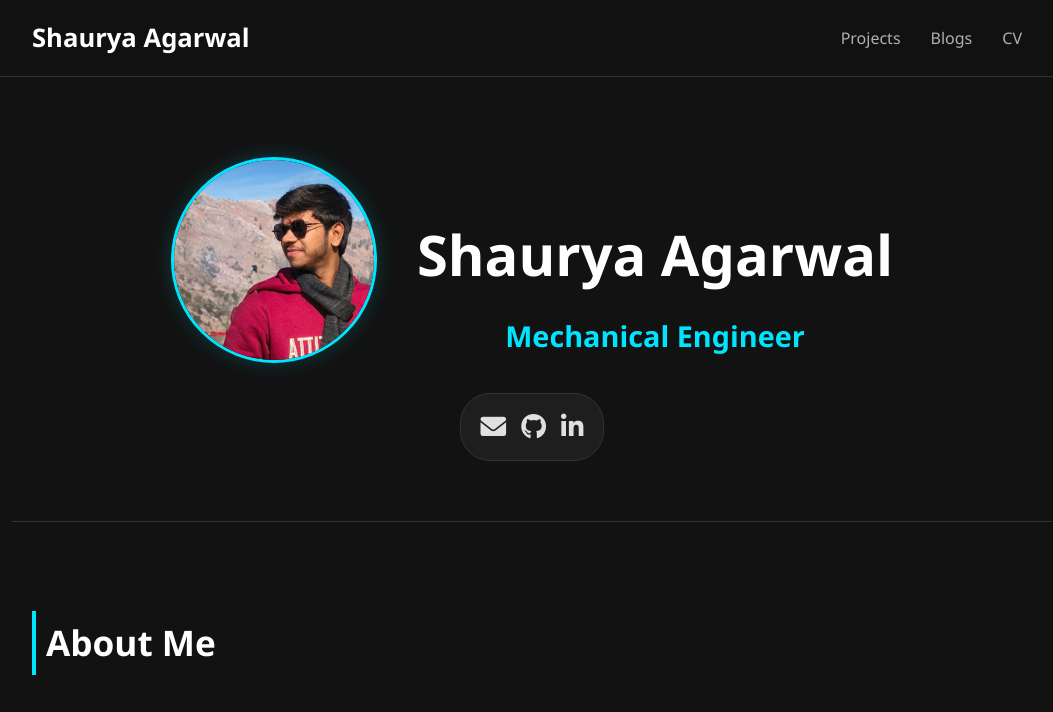
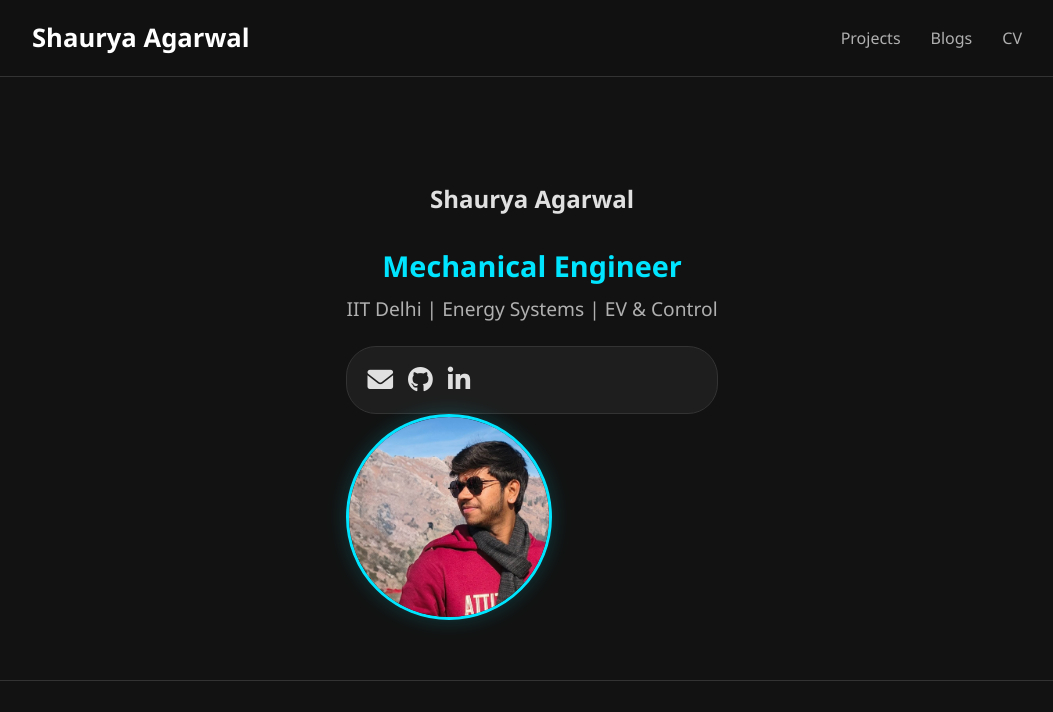
Before and after one commit to rryyuu-7/rryyuu-7.github.io, a plain HTML site: page index.html in a window 1280 px wide. Shown: the top 712 px of the page, without its empty margins (108-1161 px from the left). Drawn offline with Linux system fonts and the light colour scheme.

Commit message:
Adjusting some name and things

```diff
--- a/index.html
+++ b/index.html
@@ -20,23 +20,29 @@
         </div>
     </header>
 
-    <section class="container hero section">
-        <div class="profile-block">
+<section class="hero">
+    <div class="container hero-inner">
+
+        <div class="hero-left">
+            <h1>Shaurya Agarwal</h1>
+            <p class="title">Mechanical Engineer</p>
+            <p class="subtitle">IIT Delhi | Energy Systems | EV & Control</p>
+
+            <div class="social-bar">
+                <a href="mailto:agarwalshaurya7@gmail.com" class="social-icon"><i class="fas fa-envelope"></i></a>
+                <a href="https://github.com/rryyuu-7" class="social-icon" target="_blank"><i class="fab fa-github"></i></a>
+                <a href="https://www.linkedin.com/in/shaurya-agarwal-540536214/" class="social-icon" target="_blank"><i class="fab fa-linkedin-in"></i></a>
+            </div>
+        </div>
+
+        <div class="hero-right">
             <div class="profile-pic-container">
                 <img src="IMG_20251219_130108116_HDR~2.jpg" alt="Profile Picture" class="profile-pic">
             </div>
-            <div class="intro-text">
-                <h1>Shaurya Agarwal</h1>
-                <p class="title">Mechanical Engineer</p>
+        </div>
 
-            </div>
-        </div>
-        <div class="social-bar">
-            <a href="mailto:agarwalshaurya7@gmail.com" class="social-icon" title="Email"><i class="fas fa-envelope"></i></a>
-            <a href="https://github.com/rryyuu-7" class="social-icon" title="GitHub" target="_blank"><i class="fab fa-github"></i></a>
-            <a href="https://www.linkedin.com/in/shaurya-agarwal-540536214/" class="social-icon" title="LinkedIn" target="_blank"><i class="fab fa-linkedin-in"></i></a>
-        </div>
-    </section>
+    </div>
+</section>
 
     <section class="container section content-block">
         <h2>About Me</h2>
```
